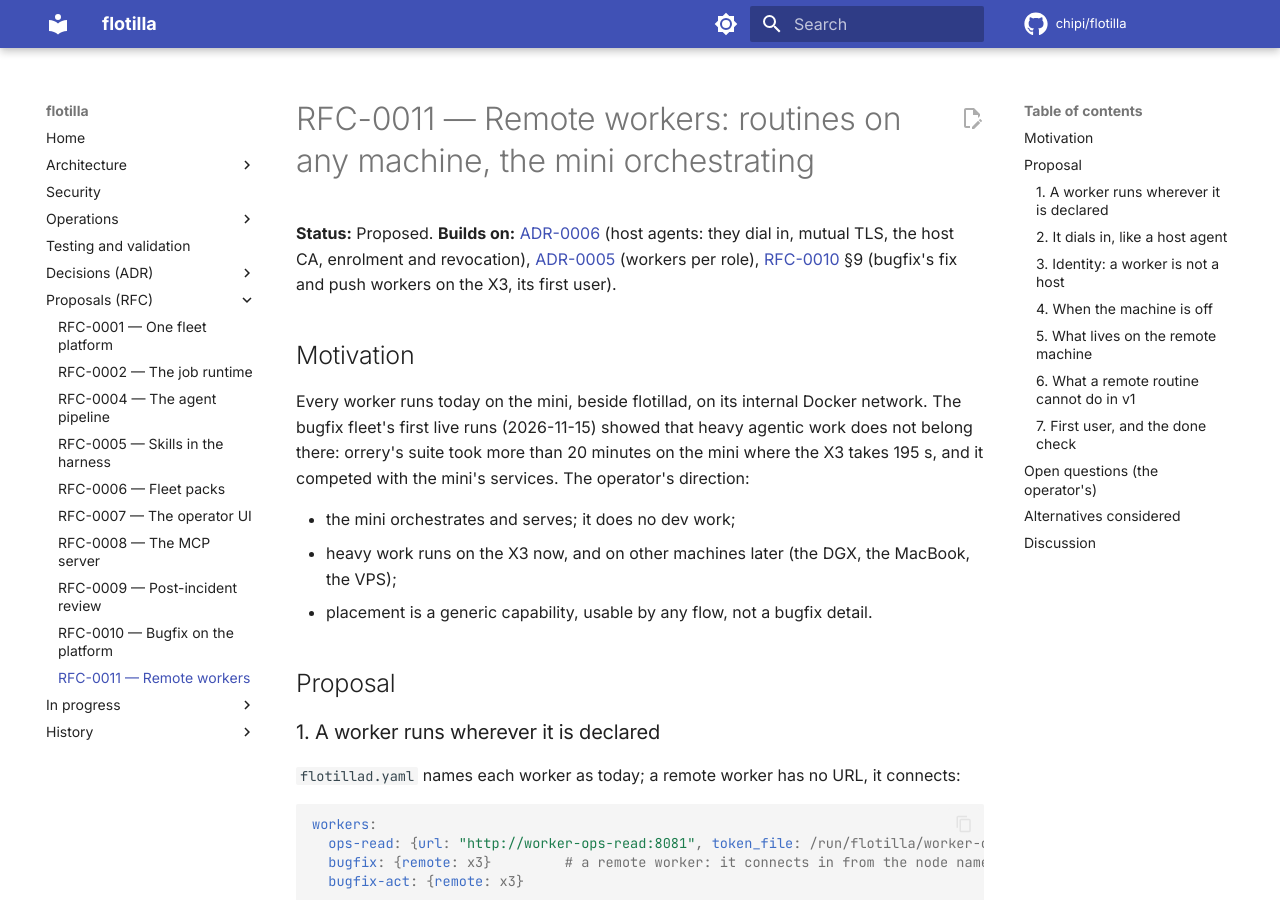
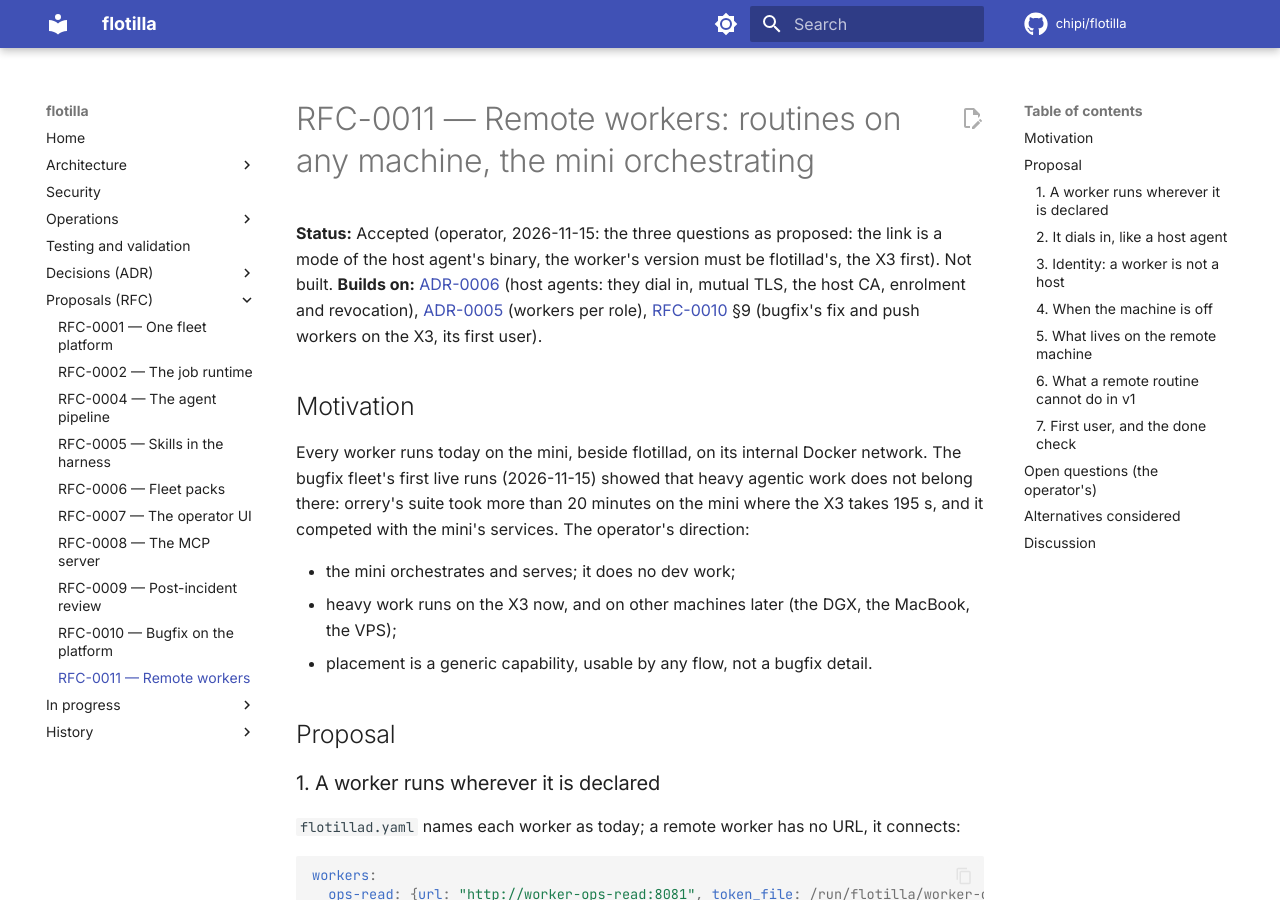
Before and after one commit to chipi/flotilla, an MkDocs documentation site: the page built from docs/rfc/RFC-0011-remote-workers.md, in a window 1280 px wide and 900 px high. Built offline with MkDocs 1.6.1 and Material for MkDocs 9.7.7, drawn with Linux system fonts in a browser that asks for light colours; comment, search, counter and statistics services are not loaded; some of the changed text lies outside the part shown.

Commit message:
RFC-0010 §9 and RFC-0011 accepted (operator, 2026-11-15: suggestions accepted)
Co-Authored-By: Claude Opus 5.5 <noreply@anthropic.com>
Claude-Session: https://claude.ai/code/session_01DJqN6sxKNTCgKDsvQvKKZd

```diff
--- a/docs/rfc/RFC-0011-remote-workers.md
+++ b/docs/rfc/RFC-0011-remote-workers.md
@@ -1,6 +1,7 @@
 # RFC-0011 — Remote workers: routines on any machine, the mini orchestrating
 
-**Status:** Proposed.
+**Status:** Accepted (operator, 2026-11-15: the three questions as proposed: the link is a mode of
+the host agent's binary, the worker's version must be flotillad's, the X3 first). Not built.
 **Builds on:** [ADR-0006](../adr/ADR-0006-node-agent.md) (host agents: they dial in, mutual TLS, the
 host CA, enrolment and revocation), [ADR-0005](../adr/ADR-0005-agent-pipeline.md) (workers per role),
 [RFC-0010](RFC-0010-bugfix-on-the-platform.md) §9 (bugfix's fix and push workers on the X3, its first
@@ -116,3 +117,4 @@ resumes them.
 - 2026-11-15, the operator: "I want to run heavy agentic work like this on the X3 … the mini as
   orchestrator and services platform, no dev work … this orchestration should be a generic capability
   and we could use it for other flows also … and on other machines as well."
+- 2026-11-15, the operator: "all good, suggestions accepted".
```
Also changed, not shown: docs/rfc/RFC-0010-bugfix-on-the-platform.md (+3 -0 lines).
